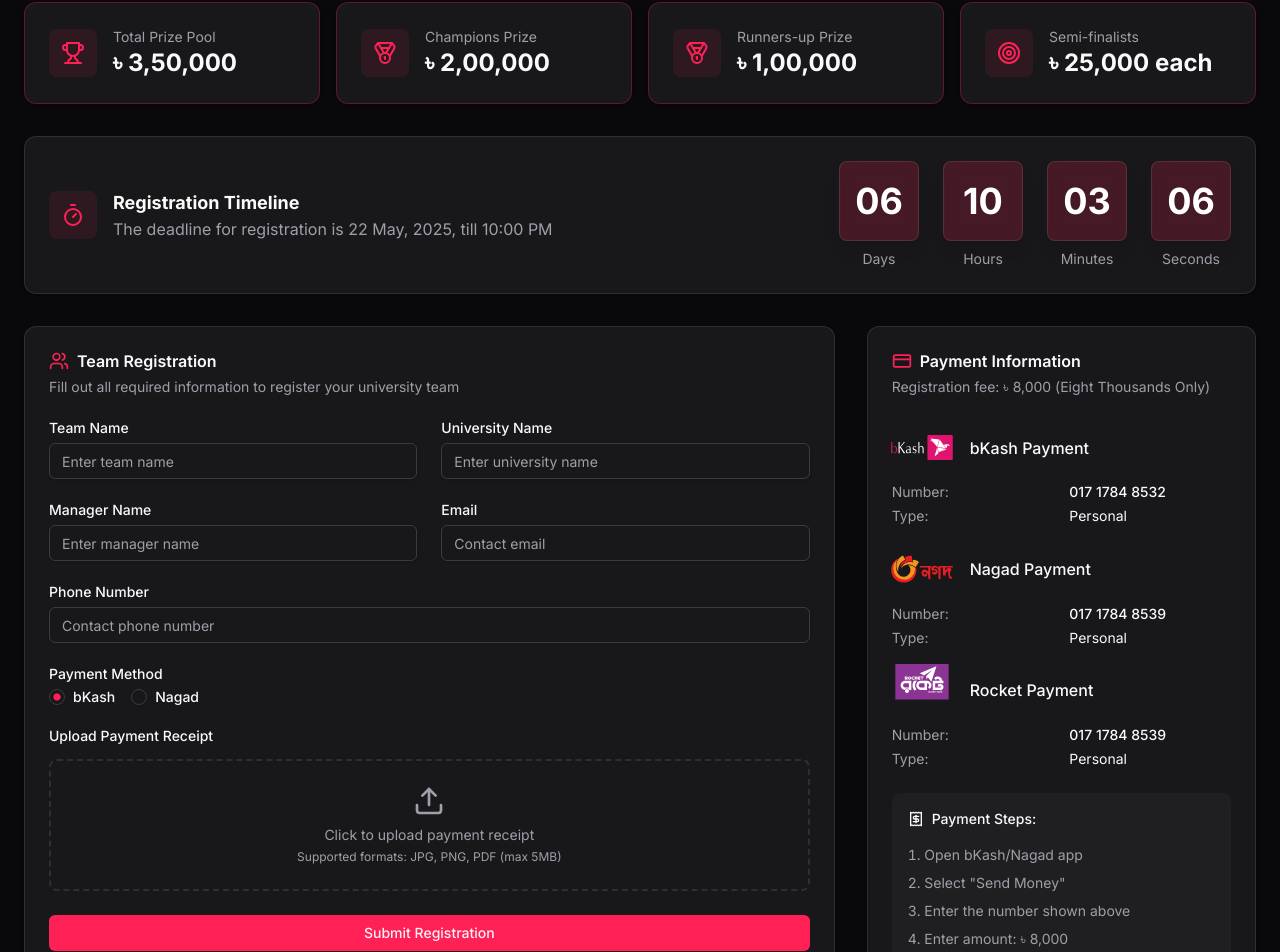
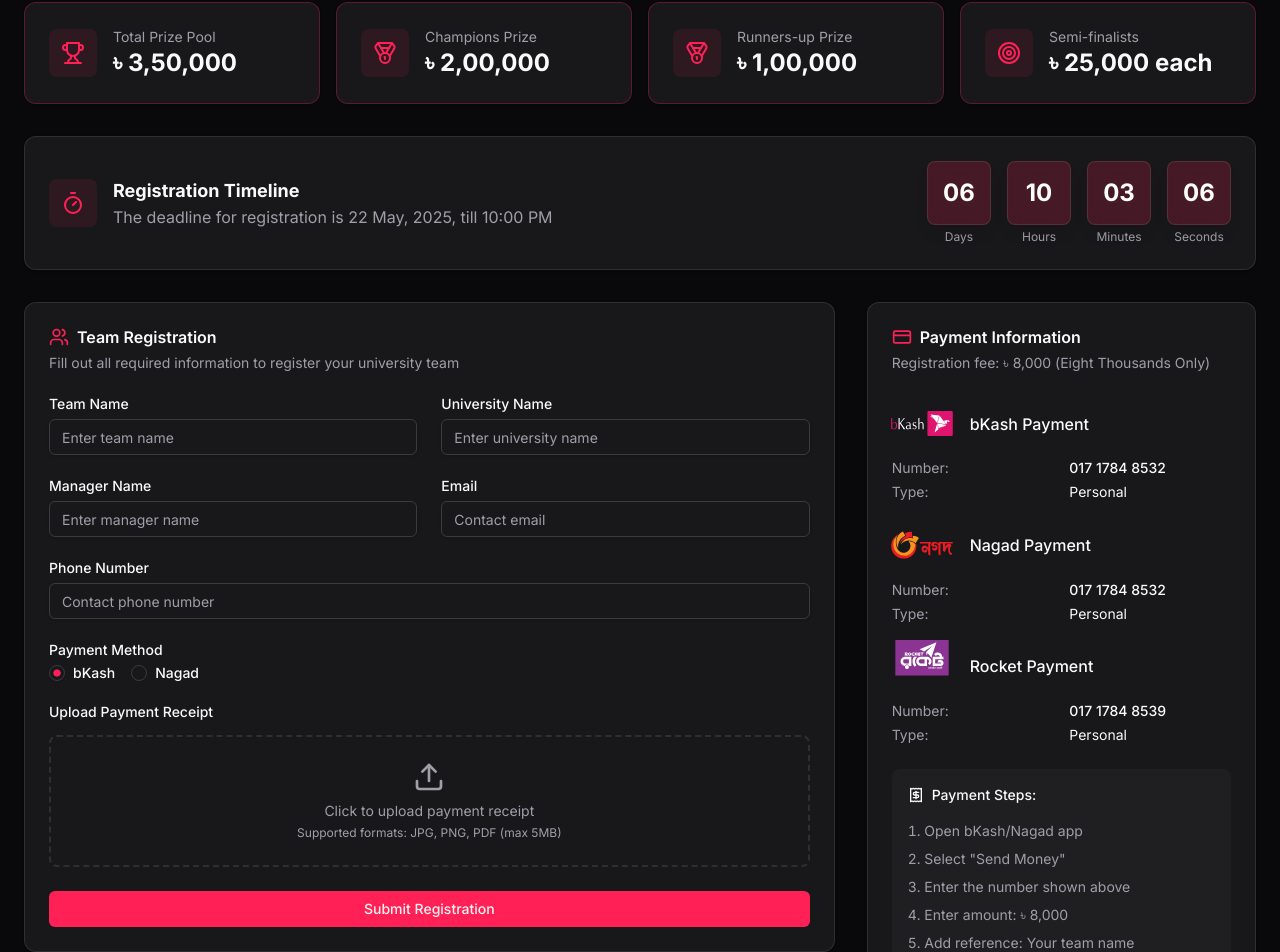
Before and after one commit to CodeWizard-AB/asterot-landing-page, a Next.js app: page / in a window 1280 px wide. Shown: the part 1912-2864 px from the top of the page. Built offline with nearby package versions, Linux system fonts and the light colour scheme.

Commit message:
Change the payment information

```diff
--- a/components/header.tsx
+++ b/components/header.tsx
@@ -12,6 +12,10 @@
 export const HeroHeader = () => {
 	const [menuState, setMenuState] = useState(false);
 	const [isScrolled, setIsScrolled] = useState(false);
+
+	const handleLinkClick = () => {
+		setMenuState(false);
+	};
 
 	useEffect(() => {
 		const handleScroll = () => {
@@ -61,6 +65,7 @@
 										<Link
 											href={item.href}
 											className="text-muted-foreground hover:text-accent-foreground block duration-150"
+											onClick={handleLinkClick}
 										>
 											<span>{item.name}</span>
 										</Link>
@@ -77,6 +82,7 @@
 											<Link
 												href={item.href}
 												className="text-muted-foreground hover:text-accent-foreground block duration-150"
+												onClick={handleLinkClick}
 											>
 												<span>{item.name}</span>
 											</Link>
--- a/components/ui/counter.tsx
+++ b/components/ui/counter.tsx
@@ -40,33 +40,33 @@
 
 	return (
 		<div
-			className={`flex items-center justify-center gap-4 md:gap-6 w-full ${
+			className={`flex items-center justify-center gap-2 md:gap-4 w-full ${
 				className || ""
 			}`}
 		>
 			<div className="flex flex-col items-center">
-				<div className="text-2xl md:text-3xl lg:text-4xl font-bold bg-primary/10 dark:bg-primary/20 backdrop-blur-sm rounded-lg w-16 md:w-20 h-16 md:h-20 flex items-center justify-center shadow-lg border border-white/10">
+				<div className="text-lg md:text-xl lg:text-2xl font-bold bg-primary/10 dark:bg-primary/20 backdrop-blur-sm rounded-lg w-12 md:w-16 h-12 md:h-16 flex items-center justify-center shadow-lg border border-white/10">
 					{padNumber(timeLeft.days)}
 				</div>
-				<span className="text-sm mt-2 text-muted-foreground">Days</span>
+				<span className="text-xs mt-1 text-muted-foreground">Days</span>
 			</div>
 			<div className="flex flex-col items-center">
-				<div className="text-2xl md:text-3xl lg:text-4xl font-bold bg-primary/10 dark:bg-primary/20 backdrop-blur-sm rounded-lg w-16 md:w-20 h-16 md:h-20 flex items-center justify-center shadow-lg border border-white/10">
+				<div className="text-lg md:text-xl lg:text-2xl font-bold bg-primary/10 dark:bg-primary/20 backdrop-blur-sm rounded-lg w-12 md:w-16 h-12 md:h-16 flex items-center justify-center shadow-lg border border-white/10">
 					{padNumber(timeLeft.hours)}
 				</div>
-				<span className="text-sm mt-2 text-muted-foreground">Hours</span>
+				<span className="text-xs mt-1 text-muted-foreground">Hours</span>
 			</div>
 			<div className="flex flex-col items-center">
-				<div className="text-2xl md:text-3xl lg:text-4xl font-bold bg-primary/10 dark:bg-primary/20 backdrop-blur-sm rounded-lg w-16 md:w-20 h-16 md:h-20 flex items-center justify-center shadow-lg border border-white/10">
+				<div className="text-lg md:text-xl lg:text-2xl font-bold bg-primary/10 dark:bg-primary/20 backdrop-blur-sm rounded-lg w-12 md:w-16 h-12 md:h-16 flex items-center justify-center shadow-lg border border-white/10">
 					{padNumber(timeLeft.minutes)}
 				</div>
-				<span className="text-sm mt-2 text-muted-foreground">Minutes</span>
+				<span className="text-xs mt-1 text-muted-foreground">Minutes</span>
 			</div>
 			<div className="flex flex-col items-center">
-				<div className="text-2xl md:text-3xl lg:text-4xl font-bold bg-primary/10 dark:bg-primary/20 backdrop-blur-sm rounded-lg w-16 md:w-20 h-16 md:h-20 flex items-center justify-center shadow-lg border border-white/10">
+				<div className="text-lg md:text-xl lg:text-2xl font-bold bg-primary/10 dark:bg-primary/20 backdrop-blur-sm rounded-lg w-12 md:w-16 h-12 md:h-16 flex items-center justify-center shadow-lg border border-white/10">
 					{padNumber(timeLeft.seconds)}
 				</div>
-				<span className="text-sm mt-2 text-muted-foreground">Seconds</span>
+				<span className="text-xs mt-1 text-muted-foreground">Seconds</span>
 			</div>
 		</div>
 	);
--- a/lib/content.ts
+++ b/lib/content.ts
@@ -171,7 +171,7 @@
 	{
 		name: "Nagad",
 		logo: NagadLogo,
-		number: "017 1784 8539",
+		number: "017 1784 8532",
 		type: "Personal",
 	},
 	{
```
